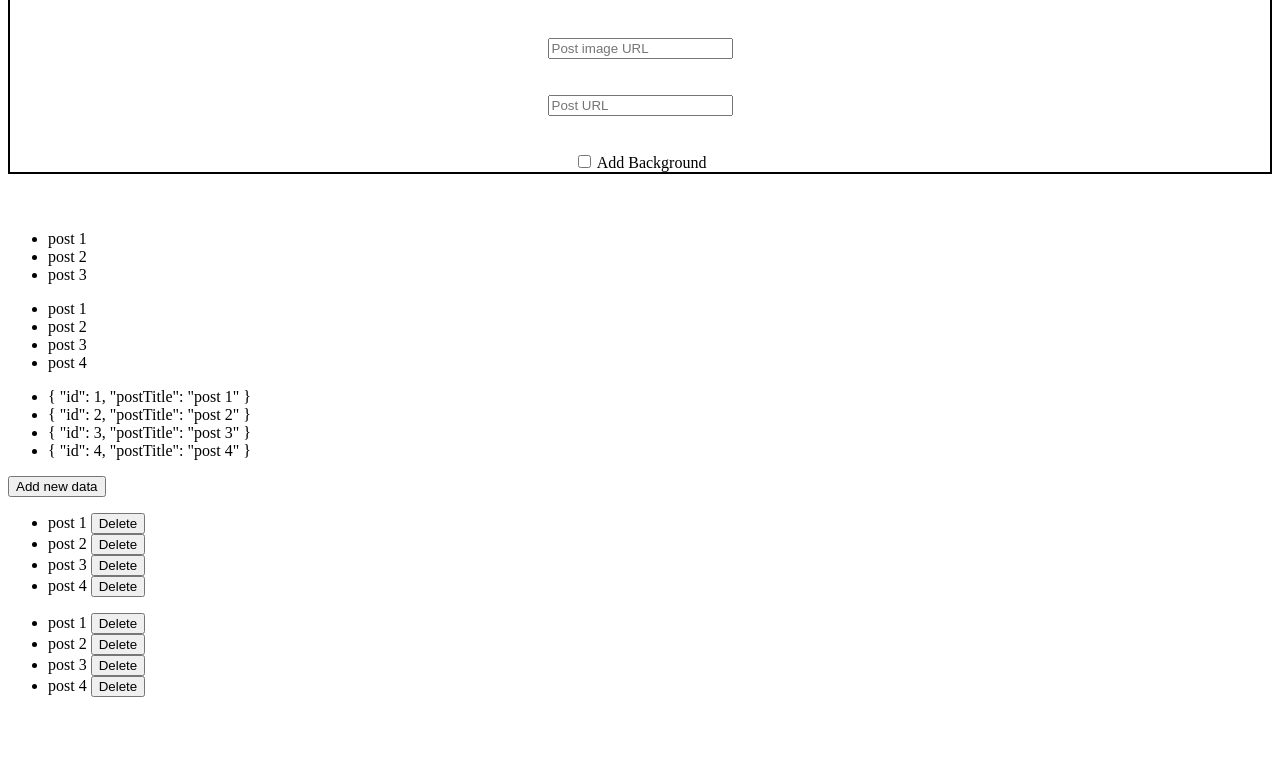
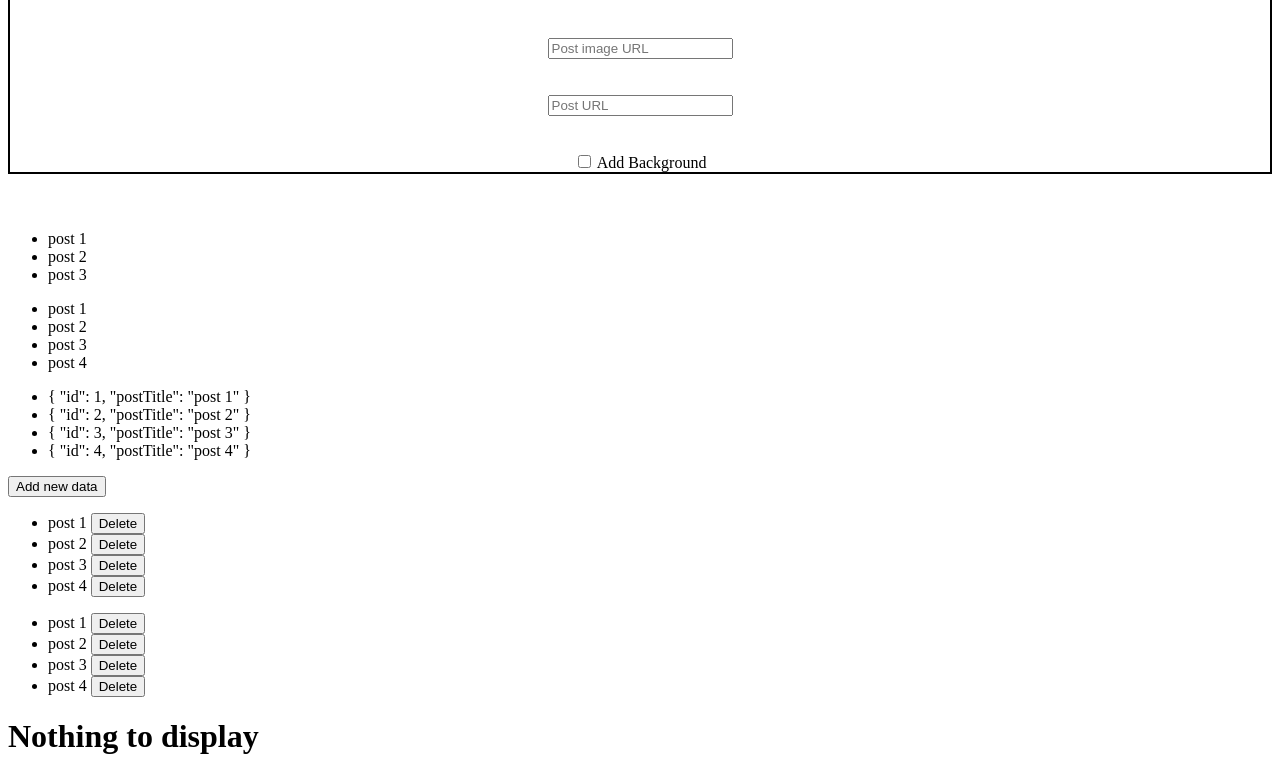
Before and after one commit to sanidhiya-khandelwal/Angular-intro, an Angular app: page / in a window 1280 px wide. Shown: the part 1599-2376 px from the top of the page. Before the commit the page ends 2312 px from the top, so only its background shows below. Built offline with nearby package versions, Linux system fonts and the light colour scheme.

Commit message:
*ngIf done✅

```diff
--- a/src/app/app.component.html
+++ b/src/app/app.component.html
@@ -115,3 +115,13 @@ will compile into property binding so bettre use property binding only -->
 
     </li>
 </ul>
+
+<!-- conditional array -->
+<div *ngIf="conditonalArray.length>0">
+    <ul>
+        <li *ngFor="let p of conditonalArray">{{p}}</li>
+    </ul>
+</div>
+<div *ngIf="conditonalArray.length==0">
+    <h1>Nothing to display</h1>
+</div>
--- a/src/app/app.component.ts
+++ b/src/app/app.component.ts
@@ -125,4 +125,6 @@ export class AppComponent implements AfterViewInit { //step 5 view ki.. implemen
     this.objArray.splice(index, 1)
   }
 
+  conditonalArray = [];
+
 }
```
